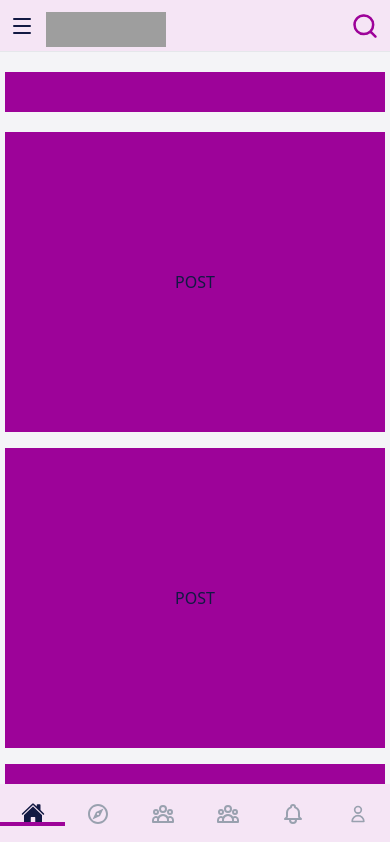
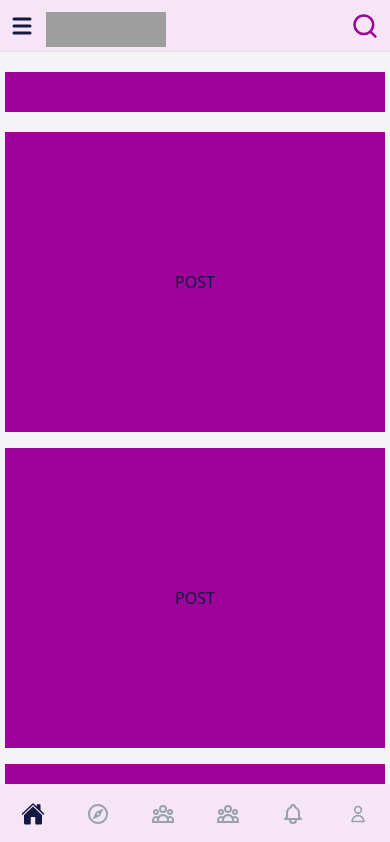
Before and after one commit to tazi00/Astro_Book, a Next.js app: page / in a window 390 px wide. Shown: the top 842 px of the page. Built offline with nearby package versions, Linux system fonts and the light colour scheme; grey boxes are pictures that could not be loaded.

Commit message:
hamburger width fixing

```diff
--- a/src/components/app-header.tsx
+++ b/src/components/app-header.tsx
@@ -18,7 +18,7 @@ function AppHeader() {
       <div className="grid grid-cols-2 lg:grid-cols-[1fr_520px_1fr] md:grid-cols-[220px_1fr_220px] items-center md:px-[24px] lg:h-[80px] md:h-[60px] pt-3  pb-1 md:pt-0 md:pb-0 px-[10px]">
         <div className="flex items-center gap-3">
           <div className="md:hidden block">
-            <Menu className="-mt-2" />
+            <Menu strokeWidth={3} className="-mt-2" />
           </div>
 
           <Image
@@ -35,7 +35,7 @@ function AppHeader() {
           {/* Active */}
           <button className="relative flex items-center justify-center lg:h-[80px] md:h-[60px]  cursor-pointertext-primary">
             <IoHome className="text-2xl" />
-            <div className="absolute bottom-0 w-full h-1 bg-primary"></div>
+            <div className="absolute bottom-0 w-full h-1 bg-primary hidden md:block"></div>
           </button>
 
           {/* Inactive */}
```
